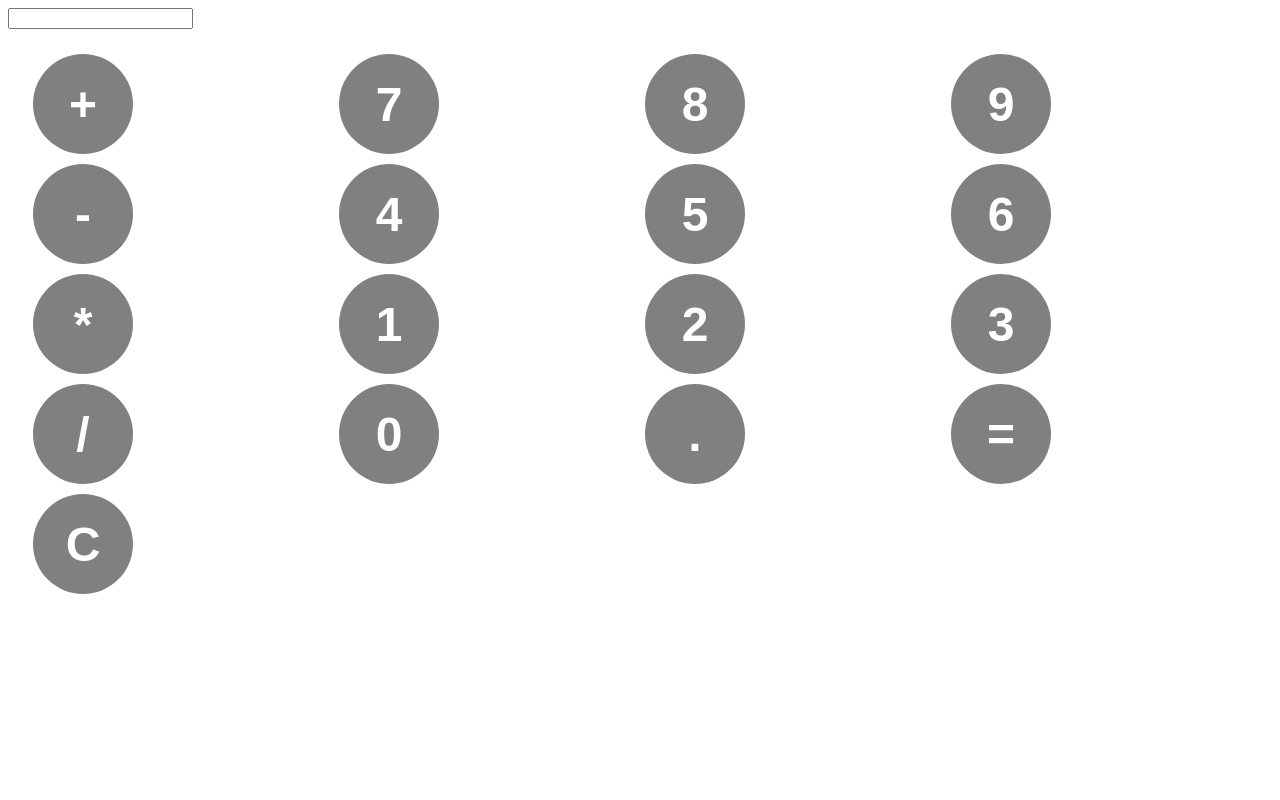
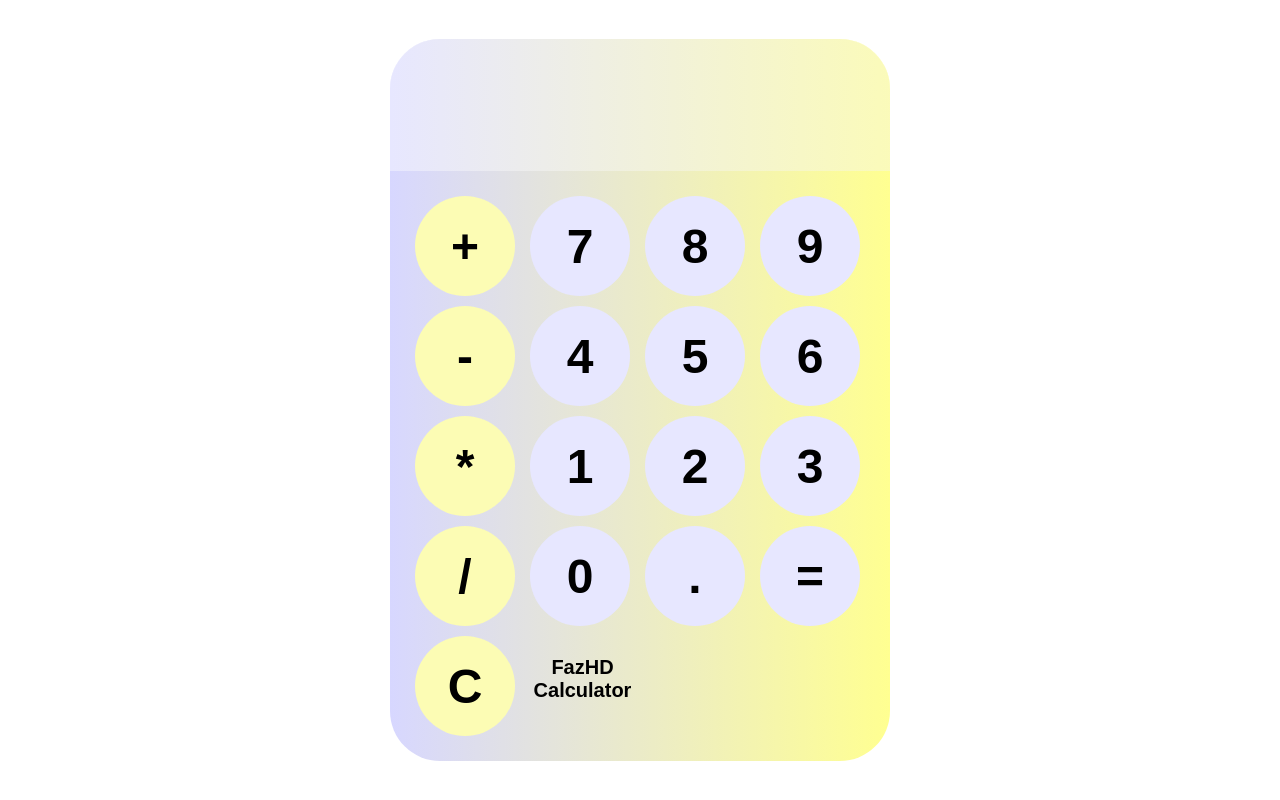
Before and after one commit to ItsFazHD/JavaScript-Calculator, a plain HTML site: page index.html in a window 1280 px wide. Drawn offline with Linux system fonts and the light colour scheme.

Commit message:
calculator completed
attempted to do it without tutorial but failed and ended up using one, while adding some changes to css to make it my own.

```diff
--- a/index.html
+++ b/index.html
@@ -10,26 +10,27 @@
 </head>
 
 <body>
-    <div id="Calculator">
+    <div id="calculator">
         <input type="text" name="display" id="display" readonly>
         <div id="buttons">
-            <button onclick="appendToDisplay('+')">+</button>
+            <button onclick="appendToDisplay('+')" class="operators">+</button>
             <button onclick="appendToDisplay('7')">7</button>
             <button onclick="appendToDisplay('8')">8</button>
             <button onclick="appendToDisplay('9')">9</button>
-            <button onclick="appendToDisplay('-')">-</button>
+            <button onclick="appendToDisplay('-')" class="operators">-</button>
             <button onclick="appendToDisplay('4')">4</button>
             <button onclick="appendToDisplay('5')">5</button>
             <button onclick="appendToDisplay('6')">6</button>
-            <button onclick="appendToDisplay('*')">*</button>
+            <button onclick="appendToDisplay('*')" class="operators">*</button>
             <button onclick="appendToDisplay('1')">1</button>
             <button onclick="appendToDisplay('2')">2</button>
             <button onclick="appendToDisplay('3')">3</button>
-            <button onclick="appendToDisplay('/')">/</button>
+            <button onclick="appendToDisplay('/')" class="operators">/</button>
             <button onclick="appendToDisplay('0')">0</button>
             <button onclick="appendToDisplay('.')">.</button>
             <button onclick="calculate()">=</button>
-            <button onclick="clearDisplay()">C</button>
+            <button onclick="clearDisplay()" class="operators">C</button>
+            <p>FazHD Calculator</p>
 
         </div>
     </div>
--- a/index.js
+++ b/index.js
@@ -0,0 +1,17 @@
+const display = document.getElementById("display");
+
+function appendToDisplay(input) {
+  display.value += input;
+}
+
+function clearDisplay() {
+  display.value = "";
+}
+
+function calculate() {
+  try {
+    display.value = eval(display.value);
+  } catch (error) {
+    display.value = "error";
+  }
+}
--- a/style.css
+++ b/style.css
@@ -1,10 +1,41 @@
+body {
+  margin: 0;
+  display: flex;
+  justify-content: center;
+  align-items: center;
+  height: 100vh;
+}
+#calculator {
+  font-family: Arial, Helvetica, sans-serif;
+  background-image: linear-gradient(
+    to right,
+    rgb(215, 215, 255),
+    rgb(255, 255, 145)
+  );
+  border-radius: 50px;
+  max-width: 500px;
+  overflow: hidden;
+}
+#display {
+  width: 100%;
+  padding: 20px;
+  font-size: 5rem;
+  text-align: left;
+  border: none;
+  background-image: linear-gradient(
+    to right,
+    rgb(231, 231, 255),
+    rgb(252, 252, 180)
+  );
+  color: rgb(0, 0, 0);
+}
 button {
   width: 100px;
   height: 100px;
   border-radius: 50px;
   border: none;
-  background-color: grey;
-  color: white;
+  background-color: rgb(231, 231, 255);
+  color: rgb(0, 0, 0);
   font-size: 3rem;
   font-weight: bold;
   cursor: pointer;
@@ -15,3 +46,24 @@ button {
   gap: 10px;
   padding: 25px;
 }
+p {
+  color: rgb(0, 0, 0);
+  text-align: center;
+  font-size: 20px;
+  font-weight: bold;
+}
+button:hover {
+  background-color: rgb(206, 206, 255);
+}
+button:active {
+  background-color: rgb(185, 185, 255);
+}
+.operators {
+  background-color: rgb(252, 252, 180);
+}
+.operators:hover {
+  background-color: rgb(255, 255, 150);
+}
+.operators:active {
+  background-color: rgb(255, 255, 119);
+}
```
